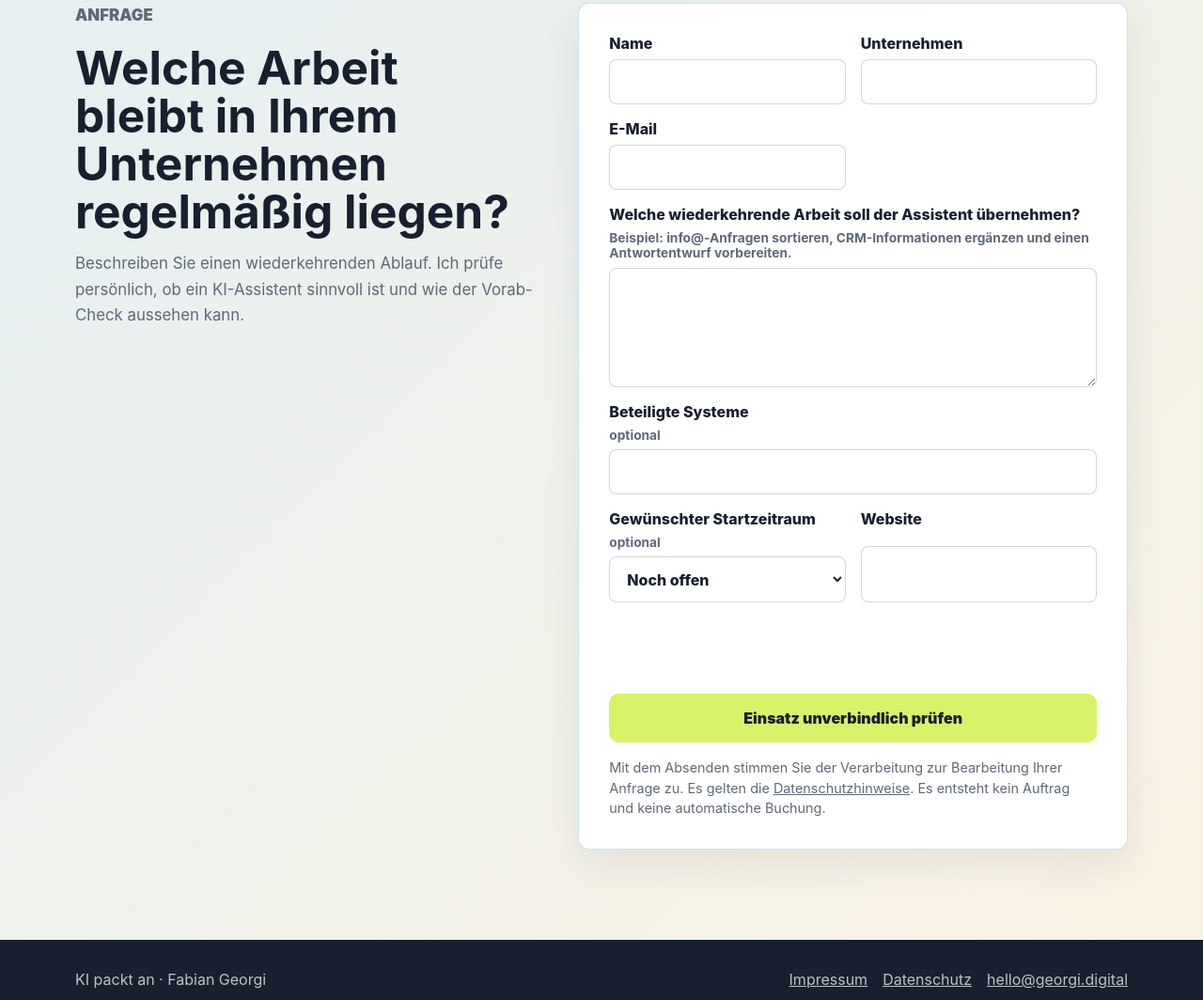
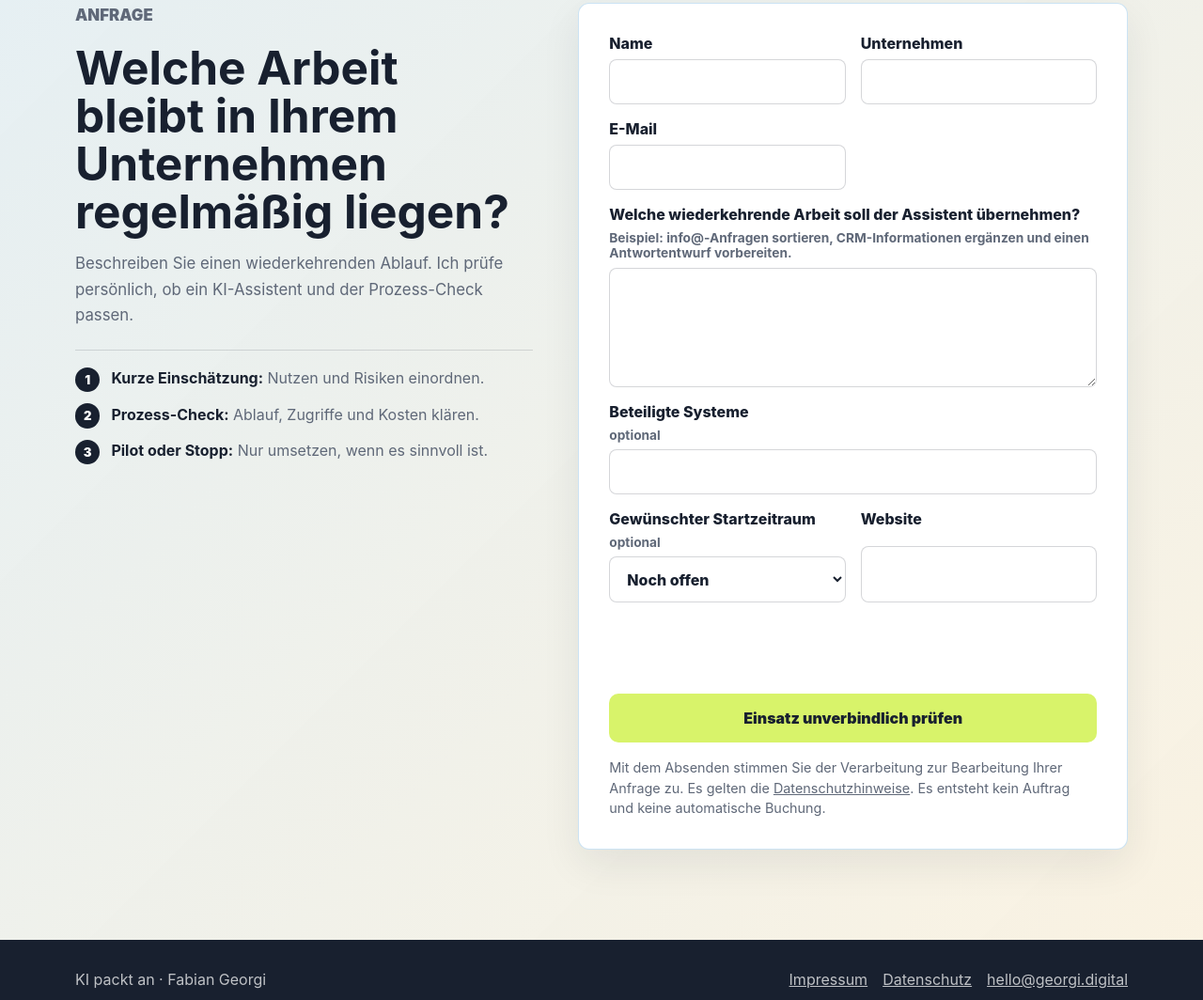
Before and after one commit to Sw0rdf1sh1/ki-agenten-pilotkunden, a website: page index.html in a window 1280 px wide. Shown: the part 6805-7869 px from the top of the page at 94% size. Drawn offline with Linux system fonts and the light colour scheme.

Commit message:
feat: clarify lead request next steps

```diff
--- a/assets/styles.css
+++ b/assets/styles.css
@@ -957,6 +957,46 @@ h4 {
   grid-template-columns: minmax(0, 0.75fr) minmax(320px, 0.9fr);
 }
 
+.next-step-list {
+  border-top: 1px solid var(--line);
+  counter-reset: next-step;
+  display: grid;
+  gap: 0.85rem;
+  list-style: none;
+  margin: 1.35rem 0 0;
+  max-width: 620px;
+  padding: 1.1rem 0 0;
+}
+
+.next-step-list li {
+  color: var(--muted);
+  line-height: 1.55;
+  padding-left: 2.4rem;
+  position: relative;
+}
+
+.next-step-list li::before {
+  align-items: center;
+  background: var(--ink);
+  border-radius: 999px;
+  color: #ffffff;
+  content: counter(next-step);
+  counter-increment: next-step;
+  display: inline-flex;
+  font-size: 0.82rem;
+  font-weight: 950;
+  height: 1.65rem;
+  justify-content: center;
+  left: 0;
+  position: absolute;
+  top: 0.05rem;
+  width: 1.65rem;
+}
+
+.next-step-list strong {
+  color: var(--ink);
+}
+
 .lead-form {
   background: #ffffff;
   border: 1px solid rgba(38, 139, 210, 0.24);
--- a/index.html
+++ b/index.html
@@ -384,7 +384,12 @@
         <div class="contact-copy">
           <p class="eyebrow">Anfrage</p>
           <h2 id="anfrage-title">Welche Arbeit bleibt in Ihrem Unternehmen regelmäßig liegen?</h2>
-          <p>Beschreiben Sie einen wiederkehrenden Ablauf. Ich prüfe persönlich, ob ein KI-Assistent sinnvoll ist und wie der Vorab-Check aussehen kann.</p>
+          <p>Beschreiben Sie einen wiederkehrenden Ablauf. Ich prüfe persönlich, ob ein KI-Assistent und der Prozess-Check passen.</p>
+          <ol class="next-step-list" aria-label="Nächste Schritte nach der Anfrage">
+            <li><strong>Kurze Einschätzung:</strong> Nutzen und Risiken einordnen.</li>
+            <li><strong>Prozess-Check:</strong> Ablauf, Zugriffe und Kosten klären.</li>
+            <li><strong>Pilot oder Stopp:</strong> Nur umsetzen, wenn es sinnvoll ist.</li>
+          </ol>
         </div>
         <form class="lead-form" id="lead-form" action="/api/contact" method="post">
           <label>
--- a/scripts/check.mjs
+++ b/scripts/check.mjs
@@ -62,6 +62,9 @@ const required = [
   "Softwareentwicklung, Integration und Betrieb",
   "perspektivisch unter CODIKI",
   "Welche wiederkehrende Arbeit soll der Assistent übernehmen?",
+  "Kurze Einschätzung",
+  "Prozess-Check",
+  "Pilot oder Stopp",
   "https://ki-packt-an.de/",
   "Gewünschter Startzeitraum",
   "Beteiligte Systeme",
```
